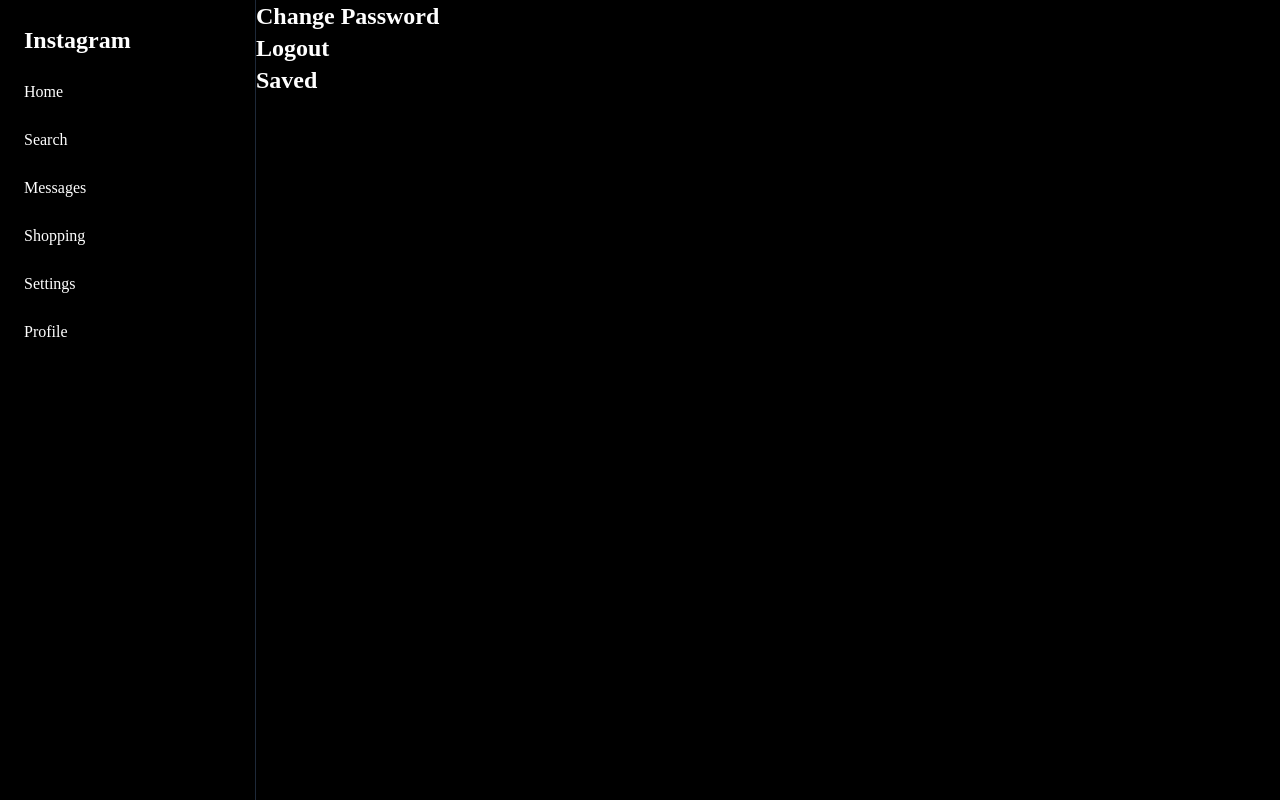
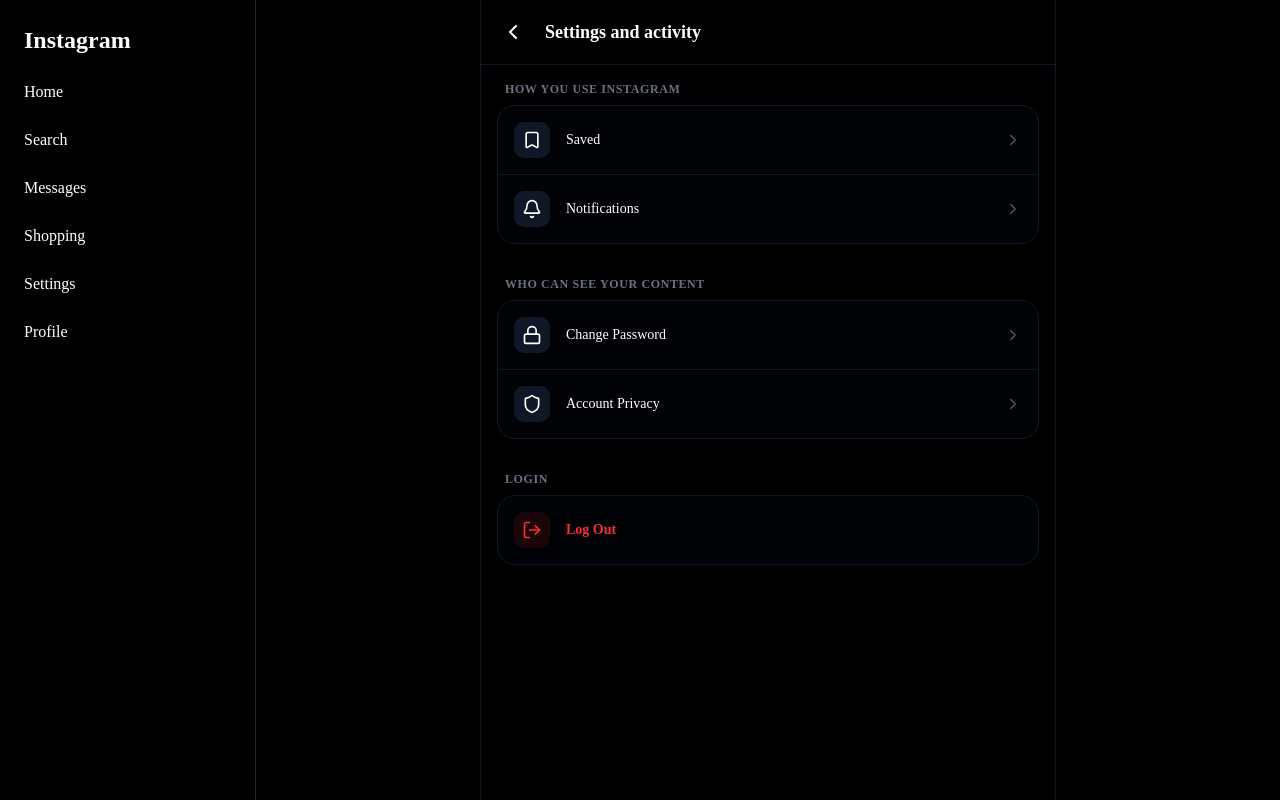
Before and after one commit to pdchauhan003/instatry, a Next.js app in the folder ecommercepro/: page /home/1/setting in a window 1280 px wide. Built offline with nearby package versions, Linux system fonts and the light colour scheme; no server answers.

Commit message:
update setting page ui

```diff
--- a/ecommercepro/app/home/[id]/setting/page.js
+++ b/ecommercepro/app/home/[id]/setting/page.js
@@ -1,46 +1,130 @@
 "use client";
-import Link from "next/link";
-// import { useEffect } from "react";
 import { useParams, useRouter } from "next/navigation";
+import {
+  ChevronLeft,
+  Lock,
+  Bookmark,
+  LogOut,
+  ChevronRight,
+  User,
+  Settings,
+  Bell,
+  Shield
+} from "lucide-react";
+
 function SettingPage() {
   const { id } = useParams();
   const router = useRouter();
+
   const handleLogout = async () => {
+    try {
       const res = await fetch(`/api/auth/home/${id}/setting/logout`, {
         method: "POST",
       });
-    if (!res.ok) {
-      console.error("Logout failed");
-      return;
-    }
+      if (!res.ok) throw new Error("Logout failed");
       const data = await res.json();
       if (data?.success) {
         router.replace("/login");
         router.refresh();
       }
+    } catch (error) {
+      console.error("Logout error:", error);
+    }
   };
 
-  const handlesavedPost=async()=>{
-    router.replace(`/home/${id}/setting/savedposts`)
-  }
+  const navTo = (path) => {
+    router.push(`/home/${id}/setting/${path}`);
+  };
+
+  const SettingsItem = ({ icon: Icon, label, onClick, color = "text-white" }) => (
+    <button
+      onClick={onClick}
+      className="w-full flex items-center justify-between p-4 hover:bg-white/5 active:bg-white/10 transition-colors border-b border-gray-900 last:border-0"
+    >
+      <div className="flex items-center gap-4">
+        <div className={`p-2 rounded-lg bg-gray-900 ${color}`}>
+          <Icon size={20} />
+        </div>
+        <span className={`text-sm font-medium ${color}`}>{label}</span>
+      </div>
+      <ChevronRight size={18} className="text-gray-600" />
+    </button>
+  );
+
   return (
-    <>
-      <div className="justify-center items-center">
-        <div className="font-bold text-2xl">
-          <Link href={`/home/${id}/setting/passchange`}>Change Password</Link>
+    <div className="min-h-screen bg-black text-white flex justify-center">
+      <div className="w-full max-w-xl border-x border-gray-900 flex flex-col">
+        {/* Header */}
+        <div className="sticky top-0 z-10 bg-black/80 backdrop-blur-md border-b border-gray-900 px-4 py-4 flex items-center gap-4">
+          <button
+            onClick={() => router.back()}
+            className="p-1 hover:bg-gray-800 rounded-full transition-colors"
+          >
+            <ChevronLeft size={24} />
+          </button>
+          <h1 className="text-lg font-bold">Settings and activity</h1>
         </div>
-        <div className="font-bold text-2xl">
-          <button onClick={handleLogout} className="">
-            Logout
-          </button>
+
+        <div className="flex-1 overflow-y-auto no-scrollbar">
+          {/* Account Section */}
+          <div className="mt-4 px-4 pb-2">
+            <h2 className="text-xs font-semibold text-gray-500 uppercase tracking-wider px-2 mb-2">
+              How you use Instagram
+            </h2>
+            <div className="bg-gray-950/30 rounded-2xl border border-gray-900 overflow-hidden">
+              <SettingsItem
+                icon={Bookmark}
+                label="Saved"
+                onClick={() => navTo('savedposts')}
+              />
+              <SettingsItem
+                icon={Bell}
+                label="Notifications"
+                onClick={() => {}}
+              />
             </div>
-        <div className="font-bold text-2xl">
-          <button onClick={handlesavedPost} className="">
-            Saved
+          </div>
+
+          {/* Security Section */}
+          <div className="mt-6 px-4 pb-2">
+            <h2 className="text-xs font-semibold text-gray-500 uppercase tracking-wider px-2 mb-2">
+              Who can see your content
+            </h2>
+            <div className="bg-gray-950/30 rounded-2xl border border-gray-900 overflow-hidden">
+              <SettingsItem
+                icon={Lock}
+                label="Change Password"
+                onClick={() => navTo('passchange')}
+              />
+              <SettingsItem
+                icon={Shield}
+                label="Account Privacy"
+                onClick={() => {}}
+              />
+            </div>
+          </div>
+
+          {/* Action Section */}
+          <div className="mt-6 px-4 pb-10">
+            <h2 className="text-xs font-semibold text-gray-500 uppercase tracking-wider px-2 mb-2">
+              Login
+            </h2>
+            <div className="bg-gray-950/30 rounded-2xl border border-gray-900 overflow-hidden">
+              <button
+                onClick={handleLogout}
+                className="w-full flex items-center gap-4 p-4 hover:bg-red-500/10 active:bg-red-500/20 transition-colors text-red-500"
+              >
+                <div className="p-2 rounded-lg bg-red-500/10">
+                  <LogOut size={20} />
+                </div>
+                <span className="text-sm font-bold">Log Out</span>
               </button>
             </div>
           </div>
-    </>
+        </div>
+      </div>
+    </div>
   );
 }
+
 export default SettingPage;
--- a/ecommercepro/app/home/[id]/setting/passchange/page.js
+++ b/ecommercepro/app/home/[id]/setting/passchange/page.js
@@ -1,32 +1,135 @@
 'use client'
-import { useRouter } from "next/router";
-import { useParams } from "next/navigation";
-function PassChange(){
-    const router=useRouter();
-    const {id}=useParams();
-    const[oldpassword,setOldpassword]=useState('');
-    const[password,setPassword]=useState('');
-    const[confirmPass,setConfirmPass]=useSTate('')
-    const handleChangePass=async()=>{
-        const res=await fetch(`/api/auth/home/${id}/setting/passchange`,{
-            method:"POST",
-            headers:{'Content-Type':'application/json'},
-            body:JSON.stringify({oldpassword,password,confirmPass})
-        })
+import { useState } from "react";
+import { useParams, useRouter } from "next/navigation";
+import { ChevronLeft, Lock, ShieldCheck, AlertCircle } from "lucide-react";
+import toast from "react-hot-toast";
+
+function PassChange() {
+  const router = useRouter();
+  const { id } = useParams();
+  const [oldpassword, setOldpassword] = useState('');
+  const [password, setPassword] = useState('');
+  const [confirmPass, setConfirmPass] = useState('');
+  const [loading, setLoading] = useState(false);
+
+  const handleChangePass = async (e) => {
+    e.preventDefault();
+    if (password !== confirmPass) {
+      toast.error("Passwords do not match");
+      return;
     }
-    return(
-        <>
-            <div>
-                <input type="password" name="oldpassword" value={oldpassword} onChange={(e)=>setOldpassword(e.target.value)}
-                placeholder="Enter oldpassword"/>
-                <br/>
-                <input type="password" name="password" value={password} onChange={(e)=>setPassword(e.target.value)}
-                placeholder="Enter new password..."/>
-                <input type="password" name="confirmPass" value={confirmPass} onChange={(e)=>setConfirmPass(e.target.value)}
-                placeholder="Enter again new pass..."/>
-                <input type="button" value='submit' onClick={handleChangePass}/>
+    if (password.length < 6) {
+      toast.error("Password must be at least 6 characters");
+      return;
+    }
+
+    setLoading(true);
+    try {
+      const res = await fetch(`/api/auth/home/${id}/setting/passchange`, {
+        method: "POST",
+        headers: { 'Content-Type': 'application/json' },
+        body: JSON.stringify({ oldpassword, password, confirmPass })
+      });
+      const data = await res.json();
+      if (data.success) {
+        toast.success("Password updated successfully");
+        router.back();
+      } else {
+        toast.error(data.message || "Failed to update password");
+      }
+    } catch (error) {
+      toast.error("An error occurred");
+    } finally {
+      setLoading(false);
+    }
+  };
+
+  return (
+    <div className="min-h-screen bg-black text-white flex justify-center">
+      <div className="w-full max-w-xl border-x border-gray-900 flex flex-col">
+        {/* Header */}
+        <div className="sticky top-0 z-10 bg-black/80 backdrop-blur-md border-b border-gray-900 px-4 py-4 flex items-center gap-4">
+          <button
+            onClick={() => router.back()}
+            className="p-1 hover:bg-gray-800 rounded-full transition-colors"
+          >
+            <ChevronLeft size={24} />
+          </button>
+          <h1 className="text-lg font-bold">Change Password</h1>
+        </div>
+
+        <div className="flex-1 flex flex-col items-center px-6 pt-10">
+          <div className="mb-8 p-4 bg-blue-500/10 rounded-full text-blue-500">
+            <ShieldCheck size={48} />
+          </div>
+
+          <h2 className="text-xl font-bold mb-2">Security check</h2>
+          <p className="text-gray-400 text-center text-sm mb-8 px-4">
+            Protect your account with a strong password. You'll be logged out of other devices after changing.
+          </p>
+
+          <form onSubmit={handleChangePass} className="w-full space-y-4">
+            <div className="space-y-1">
+              <label className="text-xs font-semibold text-gray-500 ml-1">Current Password</label>
+              <div className="relative">
+                <input
+                  type="password"
+                  value={oldpassword}
+                  onChange={(e) => setOldpassword(e.target.value)}
+                  placeholder="Old password"
+                  className="w-full bg-gray-900/50 border border-gray-800 rounded-xl px-4 py-3 text-sm focus:outline-none focus:border-blue-500 transition-colors"
+                  required
+                />
+              </div>
             </div>
-        </>
-    )
+
+            <div className="space-y-1">
+              <label className="text-xs font-semibold text-gray-500 ml-1">New Password</label>
+              <input
+                type="password"
+                value={password}
+                onChange={(e) => setPassword(e.target.value)}
+                placeholder="New password"
+                className="w-full bg-gray-900/50 border border-gray-800 rounded-xl px-4 py-3 text-sm focus:outline-none focus:border-blue-500 transition-colors"
+                required
+              />
+            </div>
+
+            <div className="space-y-1">
+              <label className="text-xs font-semibold text-gray-500 ml-1">Confirm New Password</label>
+              <input
+                type="password"
+                value={confirmPass}
+                onChange={(e) => setConfirmPass(e.target.value)}
+                placeholder="Confirm password"
+                className="w-full bg-gray-900/50 border border-gray-800 rounded-xl px-4 py-3 text-sm focus:outline-none focus:border-blue-500 transition-colors"
+                required
+              />
+            </div>
+
+            <button
+              type="submit"
+              disabled={loading}
+              className={`w-full mt-6 py-3 rounded-xl font-bold text-sm transition-all ${
+                loading
+                ? "bg-blue-600/50 cursor-not-allowed"
+                : "bg-blue-600 hover:bg-blue-500 active:scale-[0.98]"
+              }`}
+            >
+              {loading ? "Updating..." : "Change Password"}
+            </button>
+          </form>
+
+          <div className="mt-8 flex items-start gap-2 px-4 py-3 bg-gray-900/30 rounded-xl border border-gray-900/50">
+            <AlertCircle size={18} className="text-gray-500 shrink-0 mt-0.5" />
+            <p className="text-[11px] text-gray-500 leading-relaxed">
+              Your password must be at least 6 characters and should include a combination of numbers, letters and special characters (!$@%).
+            </p>
+          </div>
+        </div>
+      </div>
+    </div>
+  )
 }
+
 export default PassChange;
```
Also changed, not shown: ecommercepro/app/home/[id]/setting/savedposts/page.js (+16 -8 lines). Lines whose indentation alone changed are shown as unchanged.
